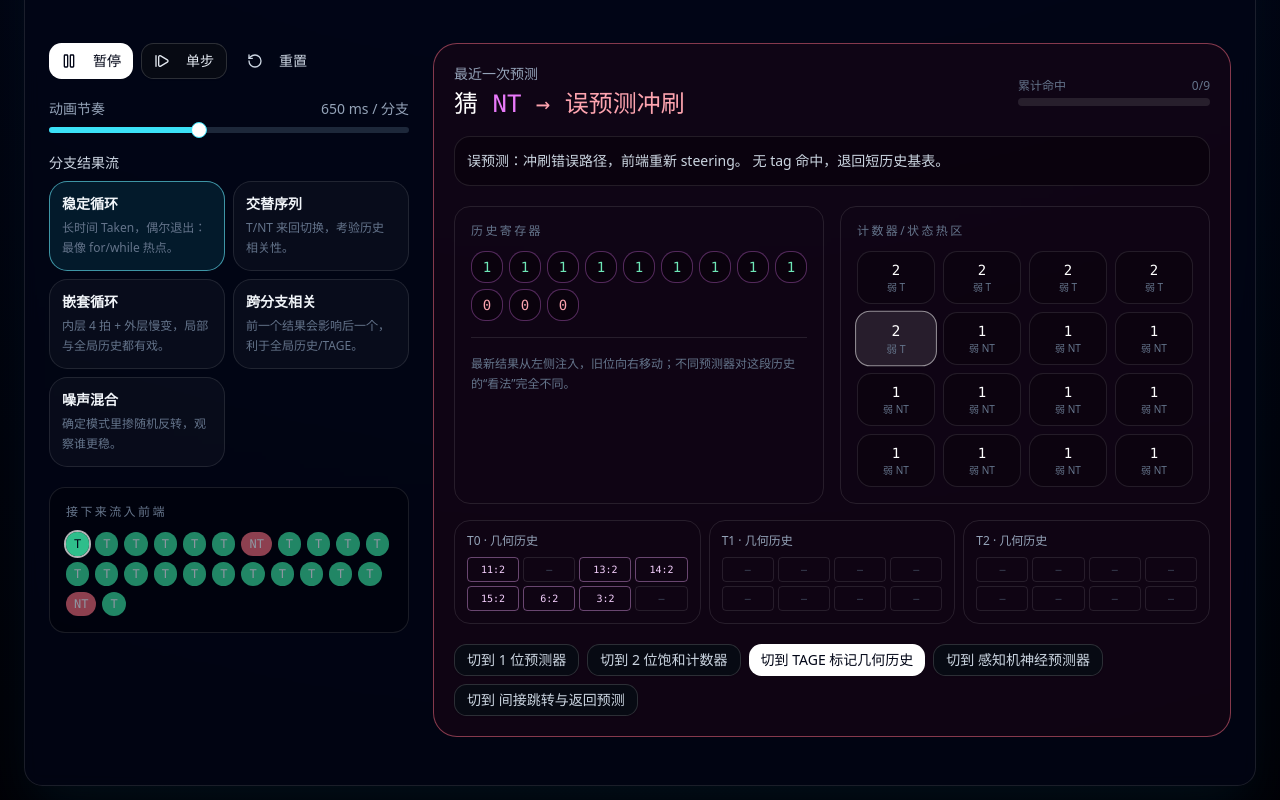
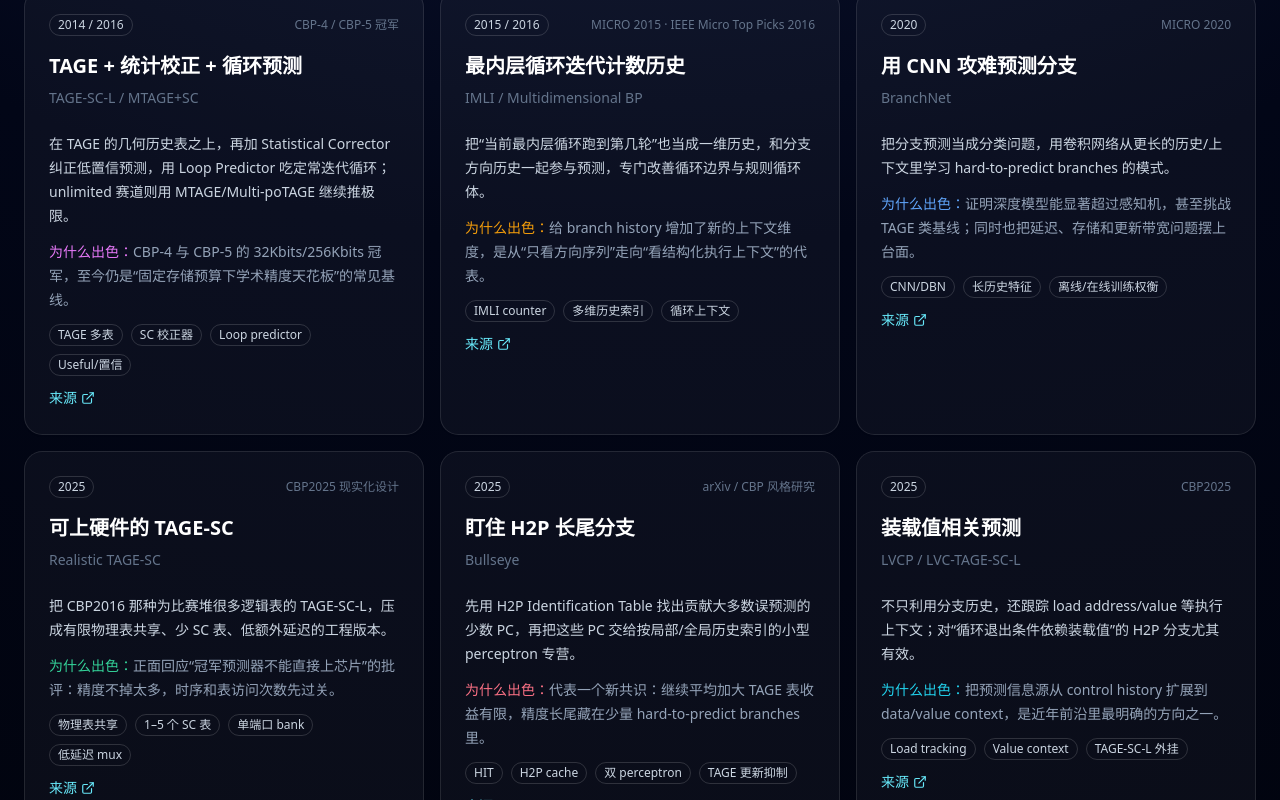
Before and after one commit to baiwangweihuang/cpu_branch_prediction, a React (Vite) app: page / in a window 1280 px wide. Shown: the part 1220-2020 px from the top of the page. Built offline with nearby package versions, Linux system fonts and the light colour scheme.

Commit message:
add frontier branch predictors section

```diff
--- /dev/null
+++ b/src/data/frontier.ts
@@ -0,0 +1,87 @@
+export interface FrontierWork {
+  id: string
+  year: string
+  venue: string
+  name: string
+  cn: string
+  idea: string
+  why: string
+  hardware: string[]
+  accent: string
+  source: string
+}
+
+export const FRONTIER_WORKS: FrontierWork[] = [
+  {
+    id: 'tage-sc-l',
+    year: '2014 / 2016',
+    venue: 'CBP-4 / CBP-5 冠军',
+    name: 'TAGE-SC-L / MTAGE+SC',
+    cn: 'TAGE + 统计校正 + 循环预测',
+    idea: '在 TAGE 的几何历史表之上，再加 Statistical Corrector 纠正低置信预测，用 Loop Predictor 吃定常迭代循环； unlimited 赛道则用 MTAGE/Multi-poTAGE 继续推极限。',
+    why: 'CBP-4 与 CBP-5 的 32Kbits/256Kbits 冠军，至今仍是“固定存储预算下学术精度天花板”的常见基线。',
+    hardware: ['TAGE 多表', 'SC 校正器', 'Loop predictor', 'Useful/置信'],
+    accent: '#e879f9',
+    source: 'https://team.inria.fr/alf/members/andre-seznec/branch-prediction-research/',
+  },
+  {
+    id: 'imli',
+    year: '2015 / 2016',
+    venue: 'MICRO 2015 · IEEE Micro Top Picks 2016',
+    name: 'IMLI / Multidimensional BP',
+    cn: '最内层循环迭代计数历史',
+    idea: '把“当前最内层循环跑到第几轮”也当成一维历史，和分支方向历史一起参与预测，专门改善循环边界与规则循环体。',
+    why: '给 branch history 增加了新的上下文维度，是从“只看方向序列”走向“看结构化执行上下文”的代表。',
+    hardware: ['IMLI counter', '多维历史索引', '循环上下文'],
+    accent: '#f59e0b',
+    source: 'https://utoronto.scholaris.ca/server/api/core/bitstreams/bec364c3-494f-48f7-bb92-cda68fe275f6/content',
+  },
+  {
+    id: 'branchnet',
+    year: '2020',
+    venue: 'MICRO 2020',
+    name: 'BranchNet',
+    cn: '用 CNN 攻难预测分支',
+    idea: '把分支预测当成分类问题，用卷积网络从更长的历史/上下文里学习 hard-to-predict branches 的模式。',
+    why: '证明深度模型能显著超过感知机，甚至挑战 TAGE 类基线；同时也把延迟、存储和更新带宽问题摆上台面。',
+    hardware: ['CNN/DBN', '长历史特征', '离线/在线训练权衡'],
+    accent: '#60a5fa',
+    source: 'https://link.springer.com/content/pdf/10.1007/s13369-022-07593-9.pdf',
+  },
+  {
+    id: 'realistic-tage-sc',
+    year: '2025',
+    venue: 'CBP2025 现实化设计',
+    name: 'Realistic TAGE-SC',
+    cn: '可上硬件的 TAGE-SC',
+    idea: '把 CBP2016 那种为比赛堆很多逻辑表的 TAGE-SC-L，压成有限物理表共享、少 SC 表、低额外延迟的工程版本。',
+    why: '正面回应“冠军预测器不能直接上芯片”的批评：精度不掉太多，时序和表访问次数先过关。',
+    hardware: ['物理表共享', '1–5 个 SC 表', '单端口 bank', '低延迟 mux'],
+    accent: '#34d399',
+    source: 'https://ericrotenberg.wordpress.ncsu.edu/files/2025/06/cbp2025-final37-Seznec.pdf',
+  },
+  {
+    id: 'bullseye',
+    year: '2025',
+    venue: 'arXiv / CBP 风格研究',
+    name: 'Bullseye',
+    cn: '盯住 H2P 长尾分支',
+    idea: '先用 H2P Identification Table 找出贡献大多数误预测的少数 PC，再把这些 PC 交给按局部/全局历史索引的小型 perceptron 专营。',
+    why: '代表一个新共识：继续平均加大 TAGE 表收益有限，精度长尾藏在少量 hard-to-predict branches 里。',
+    hardware: ['HIT', 'H2P cache', '双 perceptron', 'TAGE 更新抑制'],
+    accent: '#fb7185',
+    source: 'https://arxiv.org/html/2506.06773v1',
+  },
+  {
+    id: 'lvcp',
+    year: '2025',
+    venue: 'CBP2025',
+    name: 'LVCP / LVC-TAGE-SC-L',
+    cn: '装载值相关预测',
+    idea: '不只利用分支历史，还跟踪 load address/value 等执行上下文；对“循环退出条件依赖装载值”的 H2P 分支尤其有效。',
+    why: '把预测信息源从 control history 扩展到 data/value context，是近年前沿里最明确的方向之一。',
+    hardware: ['Load tracking', 'Value context', 'TAGE-SC-L 外挂'],
+    accent: '#22d3ee',
+    source: 'https://ericrotenberg.wordpress.ncsu.edu/files/2025/06/cbp2025-final15-Man.pdf',
+  },
+]
--- a/src/pages/Home.tsx
+++ b/src/pages/Home.tsx
@@ -1,11 +1,12 @@
 import { useRef, useState } from 'react'
-import { ArrowDown, Cpu, GitBranch, Radar, ShieldAlert } from 'lucide-react'
+import { ArrowDown, Cpu, ExternalLink, GitBranch, Radar, ShieldAlert } from 'lucide-react'
 import PredictorDiagram from '@/components/PredictorDiagram'
 import SimulatorStage from '@/components/SimulatorStage'
 import { Badge } from '@/components/ui/badge'
 import { Button } from '@/components/ui/button'
 import { Card, CardContent, CardHeader, CardTitle } from '@/components/ui/card'
 import { Separator } from '@/components/ui/separator'
+import { FRONTIER_WORKS } from '@/data/frontier'
 import { PREDICTORS, predictorById, type PredictorId } from '@/data/predictors'
 
 const familyColor: Record<string, string> = {
@@ -32,7 +33,7 @@ export default function Home() {
           <Badge className="border-cyan-300/30 bg-cyan-400/10 text-cyan-200" variant="outline">
             <Cpu className="mr-1 h-3.5 w-3.5" /> CPU Front-end Visual Lab
           </Badge>
-          <Badge className="border-white/10 bg-white/5 text-slate-300" variant="outline">10 个经典 / 现代分支预测器</Badge>
+          <Badge className="border-white/10 bg-white/5 text-slate-300" variant="outline">10 个经典 / 现代 + 6 个近10年前沿</Badge>
         </div>
         <div className="mt-8 grid gap-8 lg:grid-cols-[1.2fr_0.8fr] lg:items-end">
           <div>
@@ -85,6 +86,42 @@ export default function Home() {
               <p className="text-xs text-slate-500">{p.name} · {p.era}</p>
               <p className="mt-2 line-clamp-2 text-sm leading-6 text-slate-400">{p.tagline}</p>
             </button>
+          ))}
+        </div>
+      </section>
+
+      <section className="mx-auto max-w-7xl px-6 pb-12">
+        <div className="mb-5 flex items-end justify-between gap-4">
+          <div>
+            <p className="text-sm uppercase tracking-[0.3em] text-slate-500">Frontier 2016—2026</p>
+            <h2 className="mt-2 text-3xl font-bold text-white">近10年顶会 / CBP 出色工作</h2>
+          </div>
+          <p className="hidden max-w-md text-right text-sm text-slate-500 md:block">主线很清晰：TAGE 仍是基线，新工作多在补长尾 H2P、数据值上下文和硬件可实施性。</p>
+        </div>
+        <div className="grid gap-4 md:grid-cols-2 xl:grid-cols-3">
+          {FRONTIER_WORKS.map((w) => (
+            <Card key={w.id} className="border-white/10 bg-white/[0.04] transition hover:-translate-y-1 hover:border-white/25">
+              <CardHeader>
+                <div className="mb-2 flex items-center justify-between gap-2">
+                  <Badge variant="outline" className="border-white/15 text-slate-300">{w.year}</Badge>
+                  <span className="text-right text-xs text-slate-500">{w.venue}</span>
+                </div>
+                <CardTitle className="text-xl text-white">{w.cn}</CardTitle>
+                <p className="text-sm text-slate-500">{w.name}</p>
+              </CardHeader>
+              <CardContent className="space-y-3 text-sm leading-6 text-slate-300">
+                <p>{w.idea}</p>
+                <p className="text-slate-400"><span style={{ color: w.accent }}>为什么出色：</span>{w.why}</p>
+                <div className="flex flex-wrap gap-2">
+                  {w.hardware.map((h) => (
+                    <Badge key={h} variant="outline" className="border-white/15 text-slate-300">{h}</Badge>
+                  ))}
+                </div>
+                <a href={w.source} target="_blank" rel="noreferrer" className="inline-flex items-center gap-1 text-sm text-cyan-300 hover:text-cyan-200">
+                  来源 <ExternalLink className="h-3.5 w-3.5" />
+                </a>
+              </CardContent>
+            </Card>
           ))}
         </div>
       </section>
```
